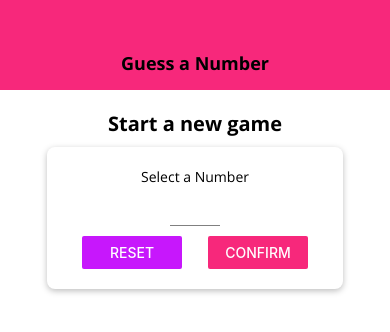
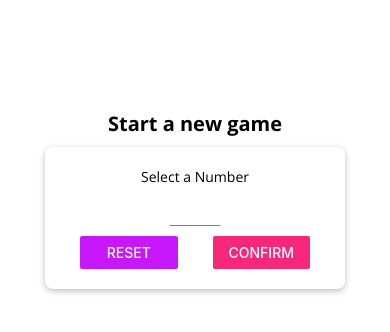
Before and after one commit to Jenrykster/react-native-classes, a React Native app: screen / in a window 390 px wide. Shown: the top 332 px of the page. Built offline with nearby package versions, Linux system fonts and the light colour scheme.

Commit message:
feat: finish project 5

```diff
--- a/app.json
+++ b/app.json
@@ -3,7 +3,7 @@
     "name": "04-components",
     "slug": "04-components",
     "version": "1.0.0",
-    "orientation": "portrait",
+    "orientation": "default",
     "icon": "./assets/icon.png",
     "splash": {
       "image": "./assets/splash.png",
@@ -13,9 +13,7 @@
     "updates": {
       "fallbackToCacheTimeout": 0
     },
-    "assetBundlePatterns": [
-      "**/*"
-    ],
+    "assetBundlePatterns": ["**/*"],
     "ios": {
       "supportsTablet": true
     },
--- a/components/Header.js
+++ b/components/Header.js
@@ -1,27 +1,42 @@
 import React from 'react';
-import { View, Text, StyleSheet } from 'react-native';
+import { View, Text, StyleSheet, Platform } from 'react-native';
 import colors from '../constants/colors';
 import TitleText from './TitleText';
 
 const Header = (props) => {
   return (
-    <View style={styles.header}>
+    <View
+      style={{
+        ...styles.headerBase,
+        ...Platform.select({
+          ios: styles.headerIOS,
+          android: styles.headerAndroid,
+        }),
+      }}
+    >
       <TitleText styles={styles.headerTitle}>{props.title}</TitleText>
     </View>
   );
 };
 
 const styles = StyleSheet.create({
-  header: {
+  headerIOS: {
+    backgroundColor: 'white',
+    borderBottomColor: '#ccc',
+    borderBottomWidth: 1,
+  },
+  headerAndroid: {
+    backgroundColor: colors.primary,
+  },
+  headerBase: {
     width: '100%',
     height: 90,
     paddingTop: 36,
-    backgroundColor: colors.primary,
     alignItems: 'center',
     justifyContent: 'center',
   },
   headerTitle: {
-    color: 'black',
+    color: Platform.OS === 'ios' ? colors.primary : 'white',
     fontSize: 18,
   },
 });
--- a/screens/GameOverScreen.js
+++ b/screens/GameOverScreen.js
@@ -1,5 +1,13 @@
 import React from 'react';
-import { View, Text, StyleSheet, Button, Image } from 'react-native';
+import {
+  View,
+  Text,
+  StyleSheet,
+  Button,
+  Image,
+  Dimensions,
+  ScrollView,
+} from 'react-native';
 import BodyText from '../components/BodyText';
 import MainButton from '../components/MainButton';
 import TitleText from '../components/TitleText';
@@ -7,6 +15,7 @@ import colors from '../constants/colors';
 
 const GameOverScreen = (props) => {
   return (
+    <ScrollView>
       <View style={styles.screen}>
         <TitleText style={styles.text}>The Game is Over!</TitleText>
         <View style={styles.imgContainer}>
@@ -29,6 +38,7 @@ const GameOverScreen = (props) => {
           <MainButton onPress={props.onRestart}>NEW GAME</MainButton>
         </View>
       </View>
+    </ScrollView>
   );
 };
 
@@ -37,19 +47,20 @@ const styles = StyleSheet.create({
     flex: 1,
     justifyContent: 'center',
     alignItems: 'center',
+    paddingVertical: 20,
   },
   image: {
     width: '100%',
     height: '100%',
   },
   imgContainer: {
-    width: 300,
-    height: 300,
-    borderRadius: 150,
+    width: Dimensions.get('window').width * 0.4,
+    height: Dimensions.get('window').width * 0.4,
+    borderRadius: (Dimensions.get('window').width * 0.7) / 2,
     borderColor: 'yellow',
     borderWidth: 3,
     overflow: 'hidden',
-    marginVertical: 30,
+    marginVertical: Dimensions.get('window').height / 40,
   },
   highlight: {
     color: colors.primary,
@@ -59,7 +70,7 @@ const styles = StyleSheet.create({
   },
   resultText: {
     textAlign: 'center',
-    fontSize: 18,
+    fontSize: Dimensions.get('window').height < 400 ? 16 : 18,
     marginBottom: 10,
   },
 });
--- a/screens/GameScreen.js
+++ b/screens/GameScreen.js
@@ -1,5 +1,12 @@
 import React, { useEffect, useRef, useState } from 'react';
-import { View, Text, StyleSheet, Alert, ScrollView } from 'react-native';
+import {
+  View,
+  Text,
+  StyleSheet,
+  Alert,
+  ScrollView,
+  Dimensions,
+} from 'react-native';
 import Card from '../components/Card';
 import NumberContainer from '../components/NumberContainer';
 import DefaultStyles from '../constants/default-styles';
@@ -29,9 +36,26 @@ const GameScreen = (props) => {
   const initialGuess = generateRandomBetween(1, 100, props.userChoice);
   const [currentGuess, setCurrentGuess] = useState(initialGuess);
   const [pastGuesses, setPastGuesses] = useState([initialGuess]);
+  const [availableDeviceWidth, setAvailableDeviceWidth] = useState(
+    Dimensions.get('window').width
+  );
+  const [availableDeviceHeight, setAvailableDeviceHeight] = useState(
+    Dimensions.get('window').height
+  );
   const currentLow = useRef(1);
   const currentHigh = useRef(100);
 
+  useEffect(() => {
+    const updateLayout = () => {
+      setAvailableDeviceWidth(Dimensions.get('window').width);
+      setAvailableDeviceHeight(Dimensions.get('window').height);
+    };
+
+    const listener = Dimensions.addEventListener('change', updateLayout);
+    return () => {
+      listener?.remove();
+    };
+  });
   useEffect(() => {
     if (currentGuess === props.userChoice) {
       props.onGameOver(pastGuesses.length);
@@ -61,6 +85,45 @@ const GameScreen = (props) => {
     //setRounds((curr) => curr + 1);
     setPastGuesses((curPastGuesses) => [nextNumber, ...curPastGuesses]);
   };
+
+  let listContainerStyle = styles.listContainer;
+
+  if (availableDeviceWidth > 350) {
+    listContainerStyle = styles.listContainerBig;
+  }
+
+  if (availableDeviceHeight < 500) {
+    return (
+      <View style={styles.screen}>
+        <Text style={DefaultStyles.bodyText}>Opponent's Guess</Text>
+        <View style={styles.controls}>
+          <MainButton
+            onPress={() => {
+              nextGuessHandler('lower');
+            }}
+          >
+            <Ionicons name='md-remove' size={24} color='white' />
+          </MainButton>
+          <NumberContainer>{currentGuess}</NumberContainer>
+          <MainButton
+            onPress={() => {
+              nextGuessHandler('greater');
+            }}
+          >
+            <Ionicons name='md-add' size={24} color='white' />
+          </MainButton>
+        </View>
+
+        <View style={styles.listContainer}>
+          <ScrollView contentContainerStyle={styles.list}>
+            {pastGuesses.map((guess, index) =>
+              renderListItem(guess, pastGuesses.length - index)
+            )}
+          </ScrollView>
+        </View>
+      </View>
+    );
+  }
   return (
     <View style={styles.screen}>
       <Text style={DefaultStyles.bodyText}>Opponent's Guess</Text>
@@ -93,6 +156,12 @@ const GameScreen = (props) => {
 };
 
 const styles = StyleSheet.create({
+  controls: {
+    flexDirection: 'row',
+    justifyContent: 'space-around',
+    alignItems: 'center',
+    width: '60%',
+  },
   screen: {
     flex: 1,
     padding: 10,
@@ -101,7 +170,7 @@ const styles = StyleSheet.create({
   buttonContainer: {
     flexDirection: 'row',
     justifyContent: 'space-around',
-    marginTop: 20,
+    marginTop: Dimensions.get('window').height > 600 ? 20 : 5,
     width: 300,
     maxWidth: '80%',
   },
@@ -119,6 +188,10 @@ const styles = StyleSheet.create({
     flex: 1,
     width: '60%',
   },
+  listContainerBig: {
+    flex: 1,
+    width: '80%',
+  },
   list: {
     alignItems: 'center',
   },
--- a/screens/StartGameScreen.js
+++ b/screens/StartGameScreen.js
@@ -1,4 +1,4 @@
-import React, { useState } from 'react';
+import React, { useEffect, useState } from 'react';
 import {
   Button,
   View,
@@ -7,6 +7,9 @@ import {
   TouchableWithoutFeedback,
   Keyboard,
   Alert,
+  Dimensions,
+  ScrollView,
+  KeyboardAvoidingView,
 } from 'react-native';
 import BodyText from '../components/BodyText';
 import Card from '../components/Card';
@@ -20,6 +23,9 @@ const StartGameScreen = (props) => {
   const [enteredValue, setEnteredValue] = useState('');
   const [confirmed, setConfirmed] = useState(false);
   const [selectedNumber, setSelectedNumber] = useState();
+  const [buttonWidth, setButtonWidth] = useState(
+    Dimensions.get('window').width / 4
+  );
 
   const numberInputHandler = (inputText) => {
     setEnteredValue(inputText.replace(/[^0-9]/g, ''));
@@ -30,6 +36,15 @@ const StartGameScreen = (props) => {
     setConfirmed(false);
   };
 
+  useEffect(() => {
+    const updateLayout = () => {
+      setButtonWidth(Dimensions.get('window').width / 4);
+    };
+    const listener = Dimensions.addEventListener('change', updateLayout);
+    return () => {
+      listener?.remove();
+    };
+  });
   const confirmInputHandler = () => {
     const chosenNumber = parseInt(enteredValue);
 
@@ -66,6 +81,8 @@ const StartGameScreen = (props) => {
     );
   }
   return (
+    <ScrollView>
+      <KeyboardAvoidingView behavior='position'>
         <TouchableWithoutFeedback
           onPress={() => {
             Keyboard.dismiss();
@@ -84,14 +101,14 @@ const StartGameScreen = (props) => {
                 onChangeText={numberInputHandler}
               />
               <View style={styles.buttonContainer}>
-            <View style={styles.button}>
+                <View style={{ width: buttonWidth }}>
                   <Button
                     title='Reset'
                     onPress={resetInputHandler}
                     color={colors.accent}
                   />
                 </View>
-            <View style={styles.button}>
+                <View style={{ width: buttonWidth }}>
                   <Button
                     title='Confirm'
                     onPress={confirmInputHandler}
@@ -103,6 +120,8 @@ const StartGameScreen = (props) => {
             {confirmedOutput}
           </View>
         </TouchableWithoutFeedback>
+      </KeyboardAvoidingView>
+    </ScrollView>
   );
 };
 
@@ -118,8 +137,9 @@ const styles = StyleSheet.create({
     fontFamily: 'open-sans-bold',
   },
   inputContainer: {
-    width: 300,
-    maxWidth: '80%',
+    width: '80%',
+    minWidth: 300,
+    maxWidth: '95%',
     alignItems: 'center',
   },
   buttonContainer: {
@@ -129,7 +149,7 @@ const styles = StyleSheet.create({
     paddingHorizontal: 15,
   },
   button: {
-    width: 100,
+    width: Dimensions.get('window').width / 4,
   },
   input: {
     width: 50,
```
Lines whose indentation alone changed are shown as unchanged.
